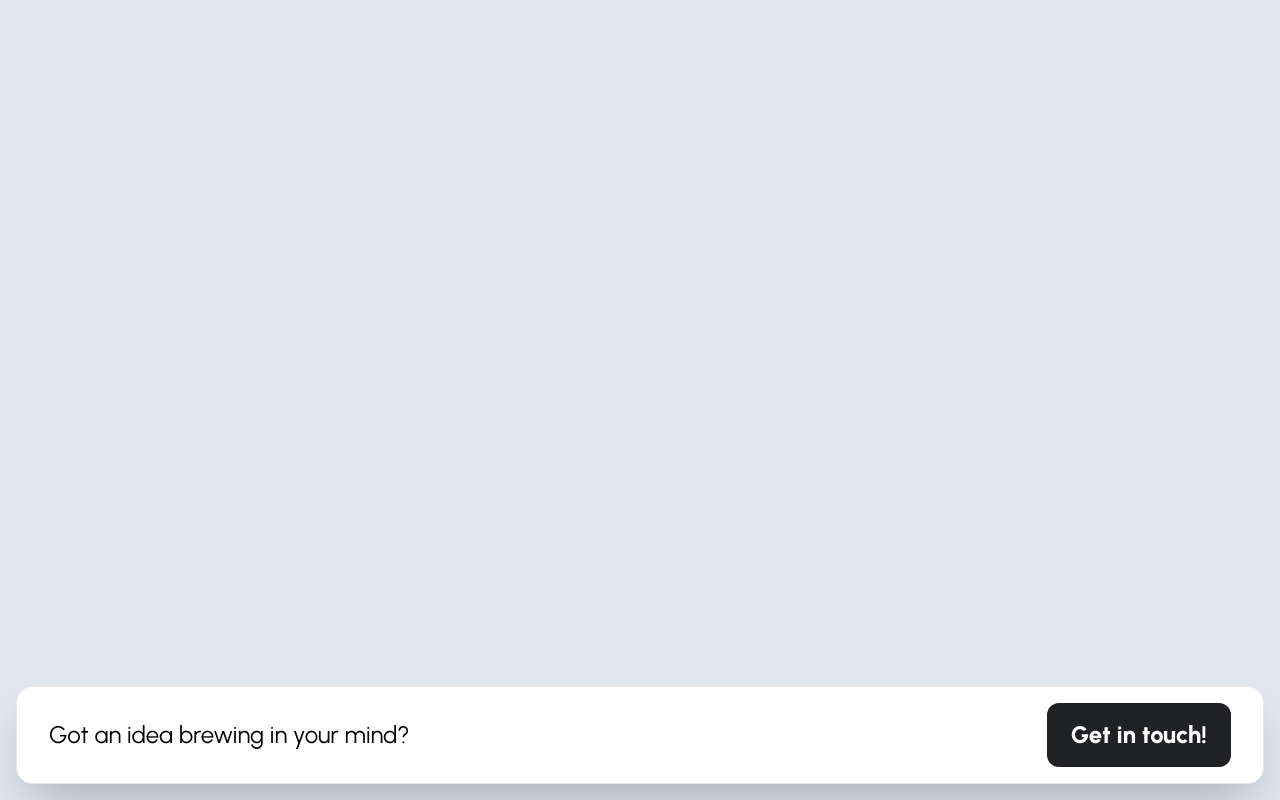
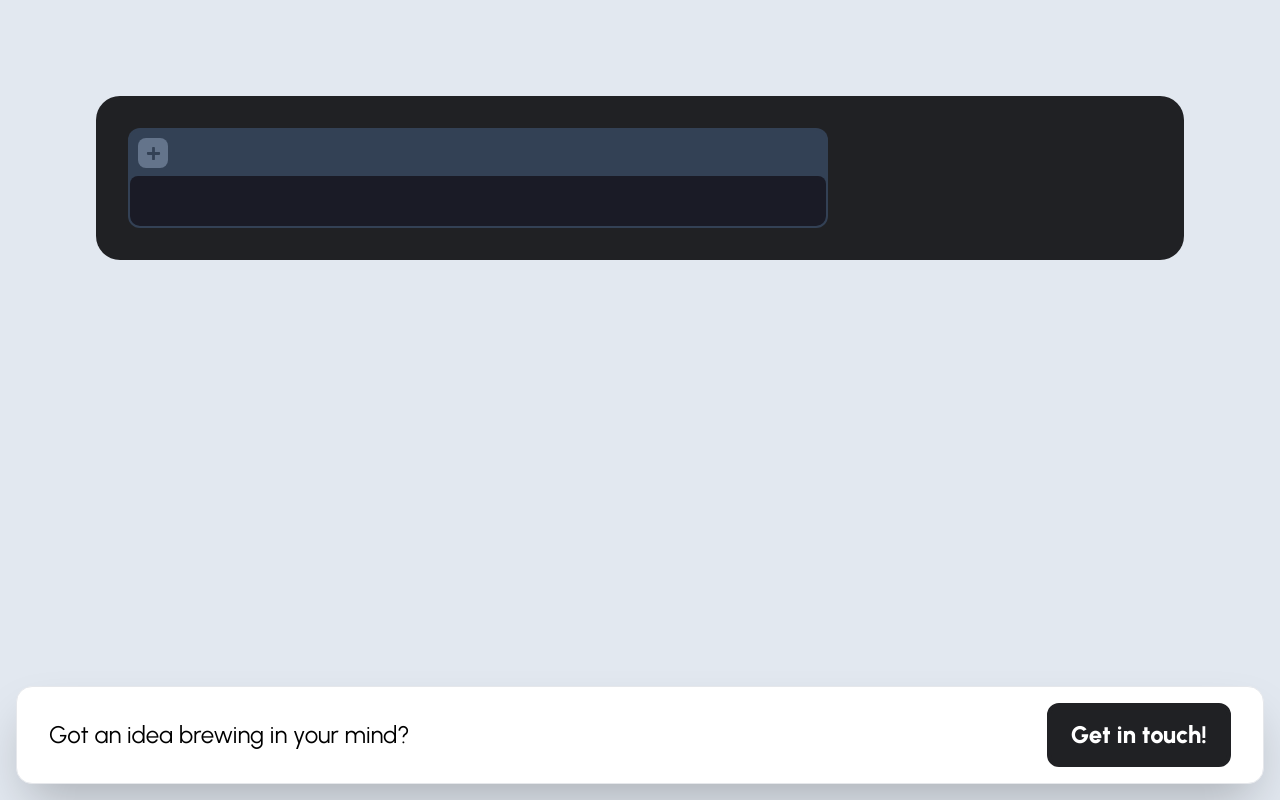
Before and after one commit to krishnachandran-u/krishnachandran, a Next.js app: page / in a window 1280 px wide. Built offline with nearby package versions, Linux system fonts and the light colour scheme.

Commit message:
create the nvim window

```diff
--- a/package.json
+++ b/package.json
@@ -12,7 +12,8 @@
     "framer-motion": "^11.2.6",
     "next": "14.2.3",
     "react": "^18",
-    "react-dom": "^18"
+    "react-dom": "^18",
+    "react-icons": "^5.2.1"
   },
   "devDependencies": {
     "@types/node": "^20",
--- a/src/app/page.tsx
+++ b/src/app/page.tsx
@@ -1,9 +1,10 @@
 import Fab from '@/components/atoms/fab';
+import Intro from '@/components/atoms/intro';
 
 const Home = () => {
   return (
-    <div className = "lg:p-[96px] md:p-[56px] py-[32px] px-[24px]">
-
+    <div className = "lg:p-[96px] md:p-[56px] py-[32px] px-[24px] w-full flex flex-col items-center">
+      <Intro />
     </div>
   );
 }
--- /dev/null
+++ b/src/components/atoms/intro.tsx
@@ -0,0 +1,21 @@
+import Nvim from "./nvim";
+
+const Intro = () => {
+    return (
+        <div className = "max-w-[1250px] w-full bg-[#202124] rounded-[24px] flex flex-row p-[32px]">
+            <div className = "w-full">
+                <Nvim />
+            </div>
+            {/*
+            <div className = "bg-white p-[16px] max-w-[750px] w-full rounded-[18px]">
+                <Nvim />
+            </div>
+    */}
+            <div>
+
+            </div>
+        </div>
+    );
+}
+
+export default Intro;
--- /dev/null
+++ b/src/components/atoms/nvim.tsx
@@ -0,0 +1,22 @@
+import { FaPlus } from "react-icons/fa";
+
+const Nvim = () => {
+    return (
+        <div className = "w-full bg-slate-700 rounded-[12px] max-w-[700px] min-h-[100px] p-[2px] h-full">
+            <div className = "flex flex-col justify-between w-full rounded-[10px] overflow-hidden h-full">
+                <div className = "bg-slate-700 h-fit w-full p-[8px]">
+                    <button
+                        className = "size-[30px] bg-slate-500 flex justify-center items-center rounded-[8px] transition-all overflow-hidden hover:-translate-y-1 duration-300"
+                    >
+                        <FaPlus size="15px" className = "text-slate-700" />
+                    </button>
+                </div>
+                <div className = "h-full rounded-[8px] w-full bg-[#1a1b26]">
+
+                </div>
+            </div>
+        </div>
+    )
+}
+
+export default Nvim;
```
Also changed, not shown: 1 other file (tests, documents, lock files or other folders).
